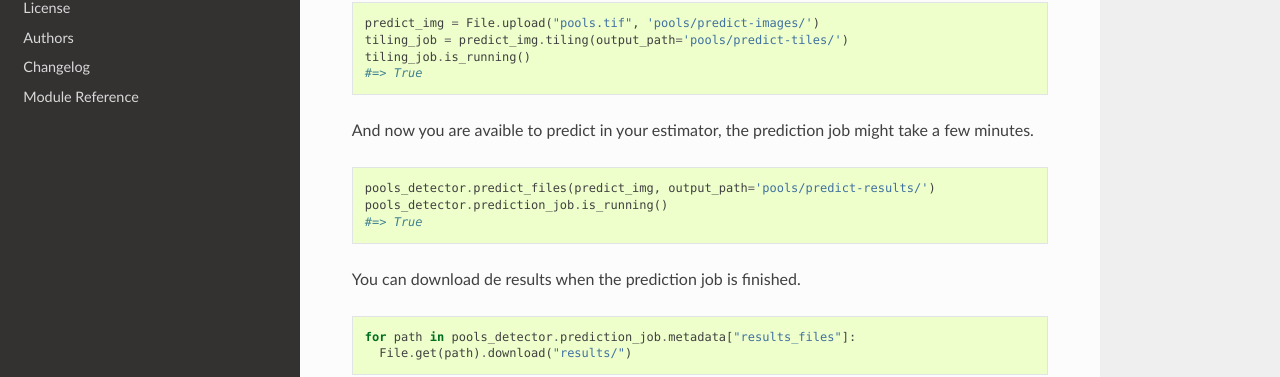
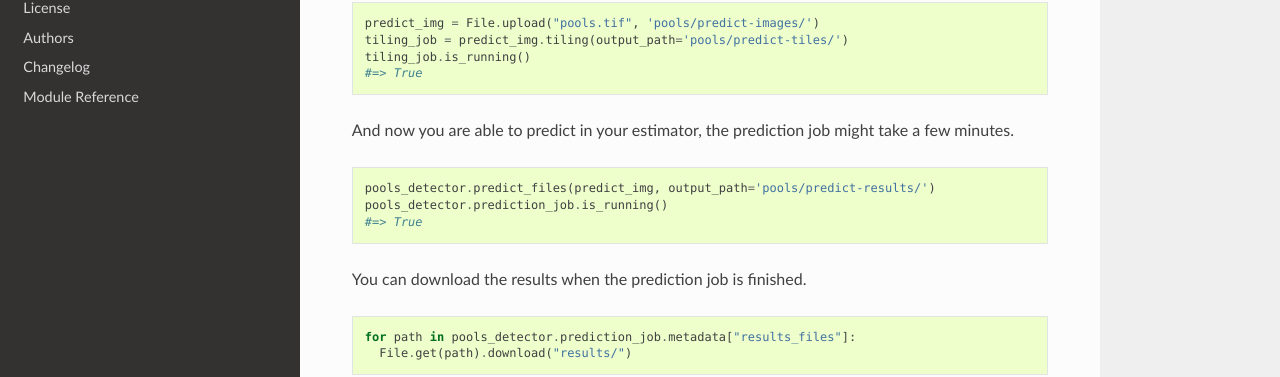
Before and after one commit to dymaxionlabs/python-sdk, a Sphinx documentation site: the page built from docs/index.rst, in a window 1280 px wide and 900 px high, scrolled down 1982 px. Shown: the part 137-514 px from the top of the window. Built offline with Sphinx 7.4.7 and the Read the Docs theme 2.0.0, drawn with Linux system fonts in a browser that asks for light colours.

Commit message:
fix typos

```diff
--- a/docs/index.rst
+++ b/docs/index.rst
@@ -122,7 +122,7 @@
   tiling_job.is_running()
   #=> True
 
-And now you are avaible to predict in your estimator, the prediction job might take
+And now you are able to predict in your estimator, the prediction job might take
 a few minutes.
 
 .. code-block:: python
@@ -132,7 +132,7 @@
   #=> True
 
 
-You can download de results when the prediction job is finished.
+You can download the results when the prediction job is finished.
 
 .. code-block:: python
 
```
